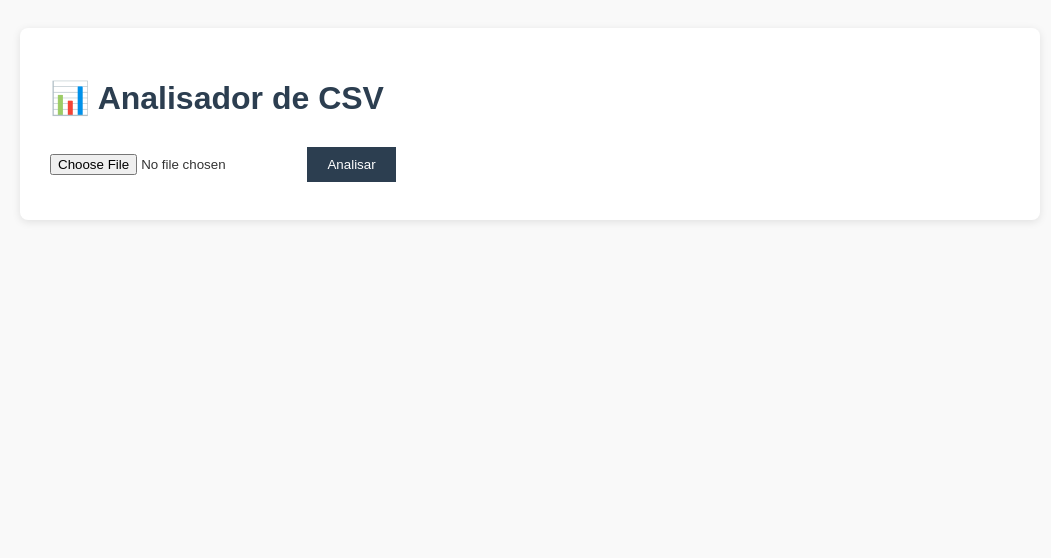
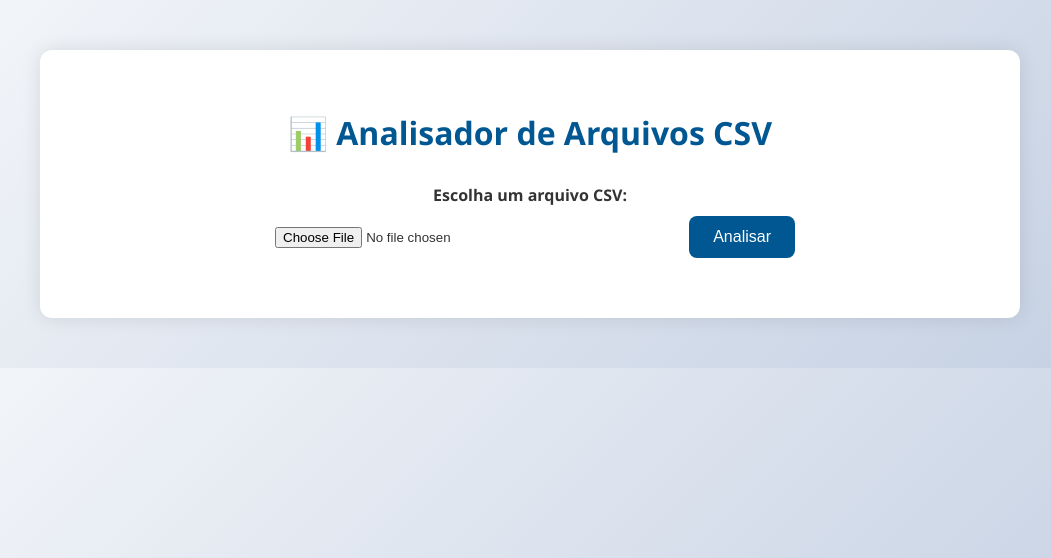
Before and after one commit to Haell39/Analisador_CSV-FLASK, a Flask app: page / in a window 1280 px wide. Shown: the top 558 px of the page, without its empty margins (110-1161 px from the left). Run offline with Flask 3, Linux system fonts and the light colour scheme.

Commit message:
melhorando interface

```diff
--- a/app.py
+++ b/app.py
@@ -21,7 +21,7 @@ def index():
 
 @app.route('/analyze', methods=['POST'])
 def analyze():
-    file = request.files['csv_file']
+    file = request.files['file']
     if file.filename == '':
         return redirect(url_for('index'))
 
--- a/static/style.css
+++ b/static/style.css
@@ -1,49 +1,65 @@
 body {
-  font-family: Arial, sans-serif;
-  background-color: #f9f9f9;
-  padding: 20px;
+  margin: 0;
+  padding: 0;
+  font-family: "Segoe UI", Tahoma, Geneva, Verdana, sans-serif;
+  background: linear-gradient(135deg, #f5f7fa, #c3cfe2);
   color: #333;
 }
 
 .container {
-  max-width: 960px;
-  margin: auto;
-  background: white;
-  padding: 30px;
-  border-radius: 8px;
-  box-shadow: 0 2px 8px rgba(0, 0, 0, 0.1);
+  max-width: 900px;
+  margin: 50px auto;
+  background: #ffffff;
+  padding: 40px;
+  border-radius: 12px;
+  box-shadow: 0 0 20px rgba(0, 0, 0, 0.1);
 }
 
-h1,
-h2 {
-  color: #2c3e50;
+h1 {
+  text-align: center;
+  color: #005792;
+  margin-bottom: 30px;
+}
+
+form {
+  text-align: center;
+}
+
+label {
+  font-weight: bold;
+  display: block;
+  margin-bottom: 10px;
 }
 
 input[type="file"] {
-  margin: 15px 0;
+  margin-bottom: 20px;
+  padding: 10px;
+  width: 100%;
+  max-width: 400px;
 }
 
 button {
-  padding: 10px 20px;
-  background-color: #2c3e50;
+  padding: 12px 24px;
+  font-size: 1rem;
+  background-color: #005792;
   color: white;
   border: none;
+  border-radius: 8px;
   cursor: pointer;
+  transition: background 0.3s ease;
 }
 
 button:hover {
-  background-color: #34495e;
+  background-color: #003f5c;
 }
 
-table {
-  width: 100%;
-  border-collapse: collapse;
-  margin-bottom: 30px;
+section {
+  margin-top: 40px;
 }
 
-table,
-th,
-td {
-  border: 1px solid #ccc;
-  padding: 8px;
+img {
+  max-width: 100%;
+  border-radius: 12px;
+  box-shadow: 0 0 12px rgba(0, 0, 0, 0.15);
+  margin-top: 20px;
 }
--- a/templates/index.html
+++ b/templates/index.html
@@ -2,7 +2,7 @@
 <html lang="pt-br">
   <head>
     <meta charset="UTF-8" />
-    <title>Analisador de CSV</title>
+    <title>📊 Analisador de CSV</title>
     <link
       rel="stylesheet"
       href="{{ url_for('static', filename='style.css') }}"
@@ -10,13 +10,10 @@
   </head>
   <body>
     <div class="container">
-      <h1>📊 Analisador de CSV</h1>
-      <form
-        action="{{ url_for('analyze') }}"
-        method="POST"
-        enctype="multipart/form-data"
-      >
-        <input type="file" name="csv_file" accept=".csv" required />
+      <h1>📊 Analisador de Arquivos CSV</h1>
+      <form action="/analyze" method="post" enctype="multipart/form-data">
+        <label for="file">Escolha um arquivo CSV:</label>
+        <input type="file" name="file" id="file" required />
         <button type="submit">Analisar</button>
       </form>
     </div>
```
Also changed, not shown: templates/result.html (+24 -8 lines).
